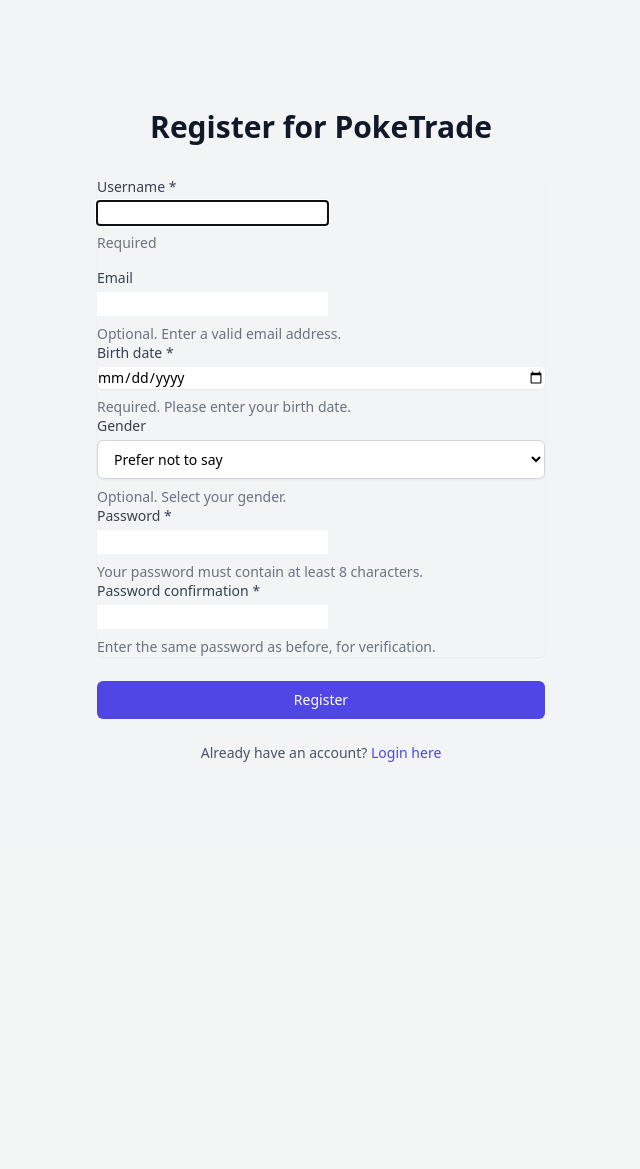
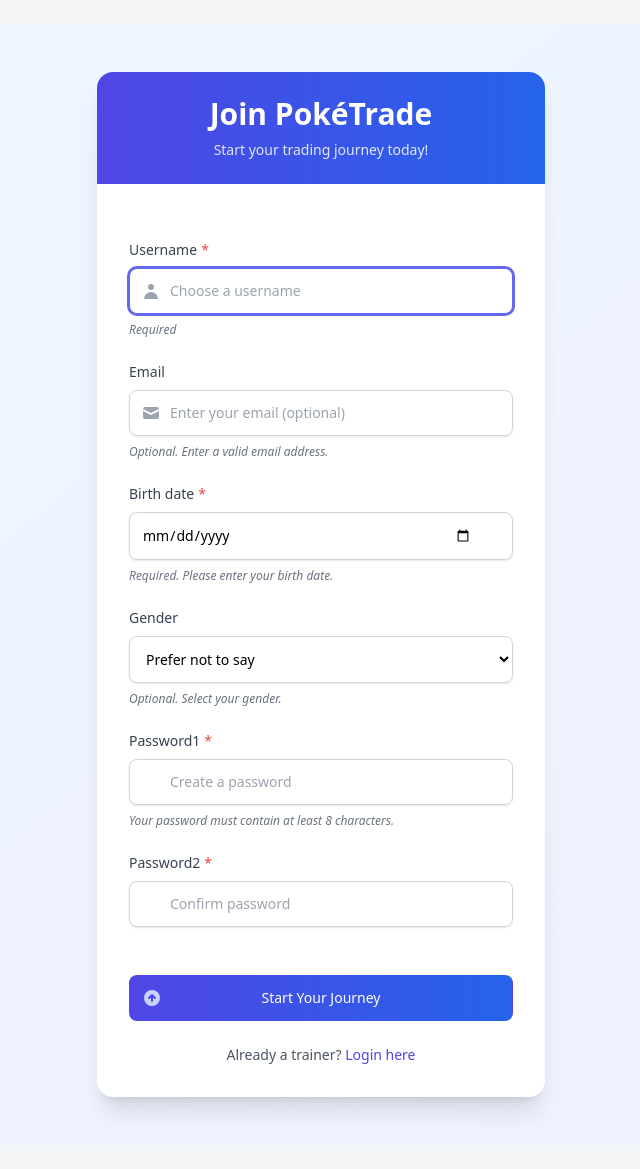
Before and after one commit to samdriod/pokeTrade, a Django app: page /accounts/register/ in a window 1280 px wide. Shown: the part 64-1233 px from the top of the page, without its empty margins (319-959 px from the left). Before the commit the page ends 826 px from the top, so only its background shows below. Run offline with Django 5.2, Linux system fonts and the light colour scheme; some libraries are stand-ins or nearby versions.

Commit message:
update register.html

```diff
--- a/accounts/forms.py
+++ b/accounts/forms.py
@@ -11,18 +11,51 @@
         ('O', 'Other')
     ]
 
+    username = forms.CharField(
+        widget=forms.TextInput(attrs={
+            'class': 'block w-full pl-10 pr-3 py-3 border border-gray-300 rounded-lg shadow-sm focus:outline-none focus:ring-2 focus:ring-indigo-500 focus:border-indigo-500 sm:text-sm transition duration-150 ease-in-out',
+            'placeholder': 'Choose a username'
+        })
+    )
+
+    email = forms.EmailField(
+        required=False,
+        widget=forms.EmailInput(attrs={
+            'class': 'block w-full pl-10 pr-3 py-3 border border-gray-300 rounded-lg shadow-sm focus:outline-none focus:ring-2 focus:ring-indigo-500 focus:border-indigo-500 sm:text-sm transition duration-150 ease-in-out',
+            'placeholder': 'Enter your email (optional)'
+        }),
+        help_text='Optional. Enter a valid email address.'
+    )
+
     birth_date = forms.DateField(
-        widget=forms.DateInput(attrs={'type': 'date'}),
+        widget=forms.DateInput(attrs={
+            'type': 'date',
+            'class': 'block w-full pl-3 pr-10 py-3 border border-gray-300 rounded-lg shadow-sm focus:outline-none focus:ring-2 focus:ring-indigo-500 focus:border-indigo-500 sm:text-sm transition duration-150 ease-in-out'
+        }),
         help_text='Required. Please enter your birth date.'
     )
+
     gender = forms.ChoiceField(
         choices=GENDER_CHOICES,
         required=False,
+        widget=forms.Select(attrs={
+            'class': 'block w-full pl-3 pr-10 py-3 border border-gray-300 bg-white rounded-lg shadow-sm focus:outline-none focus:ring-2 focus:ring-indigo-500 focus:border-indigo-500 sm:text-sm transition duration-150 ease-in-out'
+        }),
         help_text='Optional. Select your gender.'
     )
-    email = forms.EmailField(
-        required=False,
-        help_text='Optional. Enter a valid email address.'
+
+    password1 = forms.CharField(
+        widget=forms.PasswordInput(attrs={
+            'class': 'block w-full pl-10 pr-3 py-3 border border-gray-300 rounded-lg shadow-sm focus:outline-none focus:ring-2 focus:ring-indigo-500 focus:border-indigo-500 sm:text-sm transition duration-150 ease-in-out',
+            'placeholder': 'Create a password'
+        })
+    )
+
+    password2 = forms.CharField(
+        widget=forms.PasswordInput(attrs={
+            'class': 'block w-full pl-10 pr-3 py-3 border border-gray-300 rounded-lg shadow-sm focus:outline-none focus:ring-2 focus:ring-indigo-500 focus:border-indigo-500 sm:text-sm transition duration-150 ease-in-out',
+            'placeholder': 'Confirm password'
+        })
     )
 
     class Meta:
--- a/accounts/templates/accounts/register.html
+++ b/accounts/templates/accounts/register.html
@@ -1,60 +1,81 @@
 {% extends "base.html" %}
 
 {% block content %}
-<div class="min-h-screen flex items-center justify-center py-12 px-4 sm:px-6 lg:px-8">
-    <div class="max-w-md w-full space-y-8">
-        <div>
-            <h2 class="mt-6 text-center text-3xl font-extrabold text-gray-900">Register for PokeTrade</h2>
+<div class="min-h-screen flex items-center justify-center py-12 px-4 sm:px-6 lg:px-8 bg-gradient-to-br from-blue-50 to-indigo-50">
+    <div class="max-w-md w-full">
+        <!-- Card Container -->
+        <div class="bg-white rounded-2xl shadow-xl overflow-hidden">
+            <!-- Header -->
+            <div class="px-8 py-6 bg-gradient-to-r from-indigo-600 to-blue-600">
+                <h2 class="text-center text-3xl font-extrabold text-white">
+                    Join PokéTrade
+                </h2>
+                <p class="mt-2 text-center text-sm text-indigo-100">
+                    Start your trading journey today!
+                </p>
             </div>
-        <form class="mt-8 space-y-6" method="post">
+
+            <!-- Form -->
+            <div class="px-8 py-8">
+                <form method="post" class="space-y-6">
                     {% csrf_token %}
-            <div class="rounded-md shadow-sm -space-y-px">
                     {% for field in form %}
-                    <div class="mb-4">
-                        <label for="{{ field.id_for_label }}" class="block text-sm font-medium text-gray-700">
+                        <div class="space-y-2">
+                            <label for="{{ field.id_for_label }}" class="block text-sm font-medium text-gray-700 flex items-center">
                                 {{ field.label }}
-                            {% if field.field.required %}*{% endif %}
+                                {% if field.field.required %}
+                                    <span class="ml-1 text-red-500">*</span>
+                                {% endif %}
                             </label>
-                        <div class="mt-1">
+
                             {% if field.errors %}
-                                <div class="text-red-500 text-sm mb-2">
+                                <div class="text-red-500 text-xs italic mt-1">
                                     {{ field.errors }}
                                 </div>
                             {% endif %}
-                            {% if field.name == 'gender' %}
-                                <select name="{{ field.html_name }}" id="{{ field.id_for_label }}"
-                                        class="mt-1 block w-full pl-3 pr-10 py-2 border border-gray-300 bg-white rounded-md shadow-sm focus:outline-none focus:ring-indigo-500 focus:border-indigo-500 sm:text-sm">
-                                    {% for value, label in field.field.choices %}
-                                        <option value="{{ value }}" {% if value == field.value %}selected{% endif %}>
-                                            {{ label }}
-                                        </option>
-                                    {% endfor %}
-                                </select>
-                            {% elif field.name == 'birth_date' %}
-                                <input type="date" name="{{ field.html_name }}" id="{{ field.id_for_label }}"
-                                       class="mt-1 focus:ring-indigo-500 focus:border-indigo-500 block w-full shadow-sm sm:text-sm border-gray-300 rounded-md"
-                                       value="{{ field.value|default:'' }}">
-                            {% else %}
-                                {{ field }}
-                            {% endif %}
-                            {% if field.help_text %}
-                                <p class="mt-2 text-sm text-gray-500">{{ field.help_text }}</p>
+
+                            <div class="relative rounded-md shadow-sm">
+                                {% if field.name == 'username' or field.name == 'email' %}
+                                    <div class="absolute inset-y-0 left-0 pl-3 flex items-center pointer-events-none">
+                                        {% if field.name == 'username' %}
+                                            <svg class="h-5 w-5 text-gray-400" xmlns="http://www.w3.org/2000/svg" viewBox="0 0 20 20" fill="currentColor">
+                                                <path fill-rule="evenodd" d="M10 9a3 3 0 100-6 3 3 0 000 6zm-7 9a7 7 0 1114 0H3z" clip-rule="evenodd" />
+                                            </svg>
+                                        {% elif field.name == 'email' %}
+                                            <svg class="h-5 w-5 text-gray-400" xmlns="http://www.w3.org/2000/svg" viewBox="0 0 20 20" fill="currentColor">
+                                                <path d="M2.003 5.884L10 9.882l7.997-3.998A2 2 0 0016 4H4a2 2 0 00-1.997 1.884z" />
+                                                <path d="M18 8.118l-8 4-8-4V14a2 2 0 002 2h12a2 2 0 002-2V8.118z" />
+                                            </svg>
                                         {% endif %}
                                     </div>
+                                {% endif %}
+                                {{ field }}
+                            </div>
+
+                            {% if field.help_text %}
+                                <p class="mt-1 text-xs text-gray-500 italic">{{ field.help_text }}</p>
+                            {% endif %}
                         </div>
                     {% endfor %}
-            </div>
 
-            <div>
-                <button type="submit" class="group relative w-full flex justify-center py-2 px-4 border border-transparent text-sm font-medium rounded-md text-white bg-indigo-600 hover:bg-indigo-700 focus:outline-none focus:ring-2 focus:ring-offset-2 focus:ring-indigo-500">
-                    Register
+                    <!-- Submit Button -->
+                    <div class="pt-6">
+                        <button type="submit"
+                                class="group relative w-full flex justify-center py-3 px-4 border border-transparent text-sm font-medium rounded-lg text-white bg-gradient-to-r from-indigo-600 to-blue-600 hover:from-indigo-700 hover:to-blue-700 focus:outline-none focus:ring-2 focus:ring-offset-2 focus:ring-indigo-500 transform transition-all duration-150 hover:scale-[1.02]">
+                            <span class="absolute left-0 inset-y-0 flex items-center pl-3">
+                                <svg class="h-5 w-5 text-indigo-200 group-hover:text-indigo-100" xmlns="http://www.w3.org/2000/svg" viewBox="0 0 20 20" fill="currentColor">
+                                    <path fill-rule="evenodd" d="M10 18a8 8 0 100-16 8 8 0 000 16zm3.707-8.707l-3-3a1 1 0 00-1.414 0l-3 3a1 1 0 001.414 1.414L9 9.414V13a1 1 0 102 0V9.414l1.293 1.293a1 1 0 001.414-1.414z" clip-rule="evenodd" />
+                                </svg>
+                            </span>
+                            Start Your Journey
                         </button>
                     </div>
 
+                    <!-- Login Link -->
                     <div class="text-center">
-                <p class="mt-2 text-sm text-gray-600">
-                    Already have an account?
-                    <a href="{% url 'accounts:login' %}" class="font-medium text-indigo-600 hover:text-indigo-500">
+                        <p class="text-sm text-gray-600">
+                            Already a trainer?
+                            <a href="{% url 'accounts:login' %}" class="font-medium text-indigo-600 hover:text-indigo-500 hover:underline transition duration-150 ease-in-out">
                                 Login here
                             </a>
                         </p>
@@ -62,4 +83,15 @@
                 </form>
             </div>
         </div>
+    </div>
+</div>
+
+<style>
+    /* Add custom styles for form inputs */
+    input[type="text"],
+    input[type="email"],
+    input[type="password"] {
+        @apply block w-full pl-10 pr-3 py-3 border border-gray-300 rounded-lg shadow-sm focus:outline-none focus:ring-2 focus:ring-indigo-500 focus:border-indigo-500 sm:text-sm transition duration-150 ease-in-out;
+    }
+</style>
 {% endblock %}
```
Also changed, not shown: db.sqlite3. Lines whose indentation alone changed are shown as unchanged.
